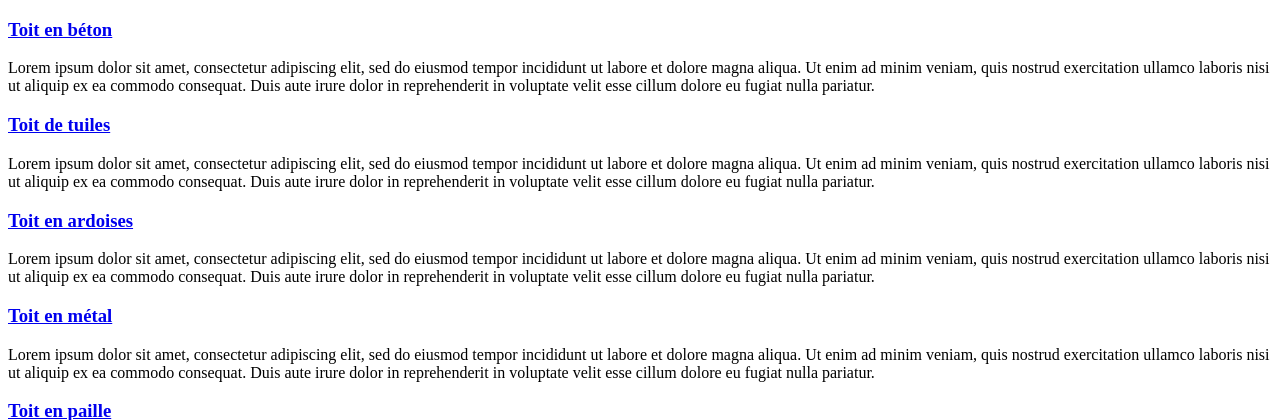
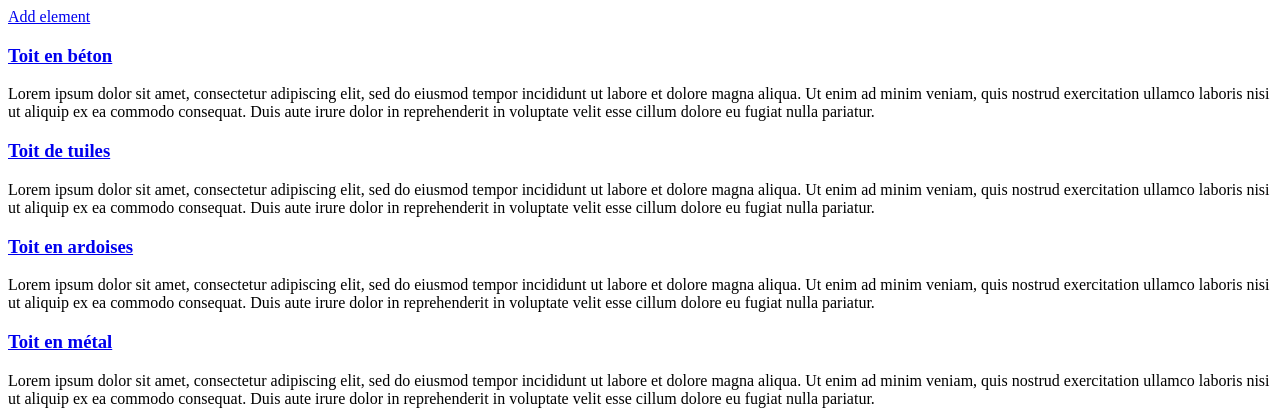
Before and after one commit to Audiophil15/buildimac, a PHP site: page /buildimac/element in a window 1280 px wide. Shown: the top 420 px of the page. Run offline with PHP 8.4, Linux system fonts and the light colour scheme; data comes from the database, SQL or seed files in the repository; a stand-in replaces the project's code that opens the database connection; some libraries are stand-ins or nearby versions.

Commit message:
add & delete element

```diff
--- a/controllers/ElementController.php
+++ b/controllers/ElementController.php
@@ -6,7 +6,7 @@ class ElementController extends Controller{
 
     public function index(){
 
-        $this->loadModel('Element');
+        $this->loadModel("Element");
         $elements = $this->Element->getAll($this->orderId);
 
         $this->view('layout/header.php', ['title' => 'Elements']);
@@ -15,13 +15,35 @@ class ElementController extends Controller{
 
     }
 
-    public function read($id){
+    public function delete_element(int $id){
 
-        $this->loadModel('Element');
+        $this->loadModel("Element");
+        $this->Element->delete($id);
+
+        header('Location: /buildimac/element');
+    }
+
+    public function add_element($array){
+
+        $this->loadModel("Element");
+        $this->Element->add($array);
+
+        header('Location: /buildimac/element');
+    }
+
+    public function read(int $id){
+
+        $this->loadModel("Element");
         $elements = $this->Element->getById($id);
 
         $this->view('layout/header.php', ['title' => 'Elements']);
         $this->view('oneElement.php', compact('elements'));
         $this->view('layout/footer.php');
     }
+
+    public function view_formulaire(){
+        $this->view('layout/header.php', ['title' => 'Elements']);
+        $this->view('addElement.php');
+        $this->view('layout/footer.php');
+    }
 }
--- a/index.php
+++ b/index.php
@@ -10,9 +10,24 @@ $controller = new ElementController();
 
 if(isset($urlParams[2]) && $urlParams[2] == "element"){
 	$controller = new ElementController();
-	if( isset($urlParams[3])){
-	$controller->read($urlParams[3]);
+	//Supprimer un élément
+	if( isset($urlParams[4]) && $urlParams[3] == "delete"){
+		$controller->delete_element($urlParams[4]);
 	}
+	//Accéder au formulaire d'ajout
+	else if(isset($urlParams[3]) && $urlParams[3] == "add"){
+		$controller->view_formulaire();
+	}
+	//Ajouter un élément
+	else if(isset($urlParams[3]) && $urlParams[3] == "post"){
+		$array = array($_POST['name'] , $_POST['name'].".png" , $_POST['desc'] , $_POST['type']);
+		$controller->add_element($array);
+	}
+	//Voir un élément
+	else if(isset($urlParams[3])){
+		$controller->read($urlParams[3]);
+	}
+	//Voir tous les éléments
 	else{
 		$controller->index();
 	}
--- a/models/Model.php
+++ b/models/Model.php
@@ -32,12 +32,31 @@ class Model{
 	//récupérer une entrée de la table grâce à l'id
 	public function getById(int $id){
 
-		$sql = "SELECT * FROM " . $this->table . " WHERE ".$this->idName." = " . $id ;
+		$sql = "SELECT * FROM " . $this->table . " WHERE ".$this->idName." = ? ";
         $query = $this->connexion->prepare($sql);
-        $query->execute();
+        $query->execute(array($id));
         return $query;
 
 	}
 
+	//récupérer une entrée de la table grâce à l'id, 3 requêtes delete car il y a des foraign keys
+	public function delete(int $id){
+
+		$sql = "DELETE FROM `rela_house_element` WHERE `Id_E`= ?  ;
+				DELETE FROM `rela_indicator_element` WHERE `Id_E`= ? ;
+				DELETE FROM `element` WHERE `Id_E`= ? " ;
+        $query = $this->connexion->prepare($sql);
+        $query->execute(array($id, $id, $id));
+
+	}
+
+	//récupérer une entrée de la table grâce à l'id
+	public function add($array){
+
+		$sql = "INSERT INTO ELEMENT (Name_E, Image_E, Description_E, Id_type) VALUES (?, ? , ? , ?); ";
+        $query = $this->connexion->prepare($sql);
+        $query->execute(array($array[0], $array[1], $array[2], $array[3]));
+
+	}
 
 }
--- a/views/allElements.php
+++ b/views/allElements.php
@@ -1,4 +1,7 @@
 <div>
+
+	<a href="element/add">Add element</a>
+
 	<?php
 	foreach ($elements as $element) { ?>
 
--- a/views/oneElement.php
+++ b/views/oneElement.php
@@ -7,5 +7,7 @@
 
 		<p><?= $element['Description_E'] ?></p>
 
+		<a href ="/buildimac/element/delete/<?= $element['Id_E']?>" >Delete</a>
+
 	<?php } ?>
 </div>
```
Also changed, not shown: views/addElement.php (added, +21 -0 lines).
